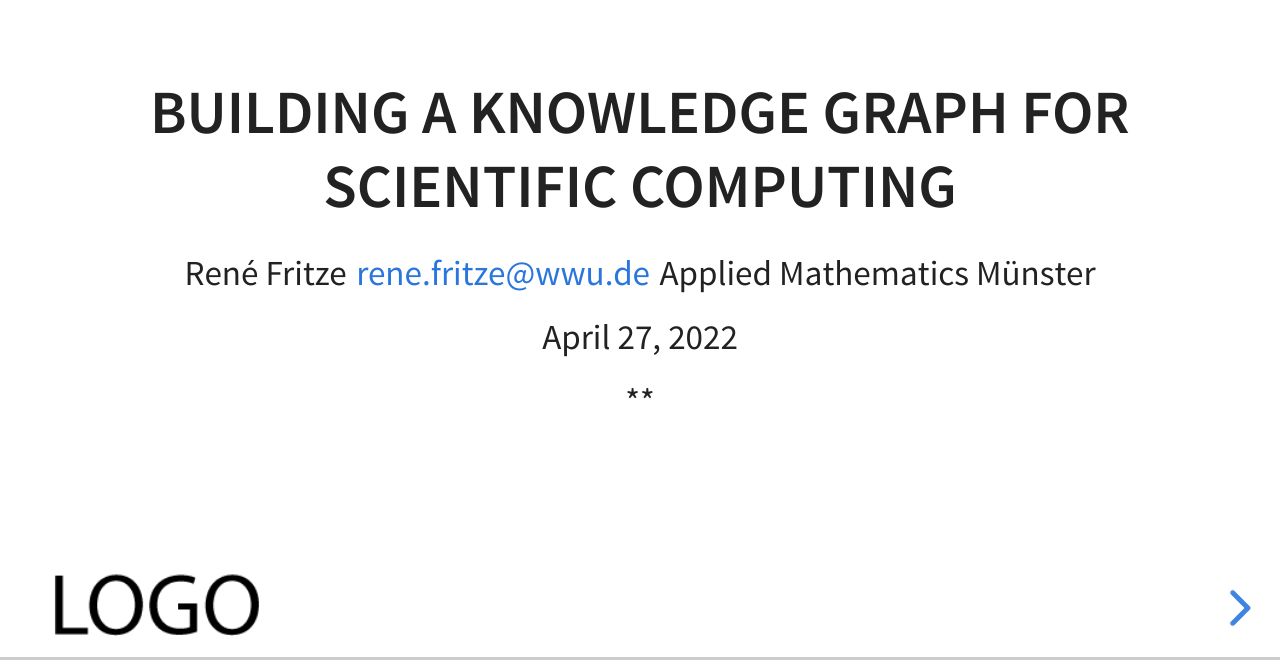
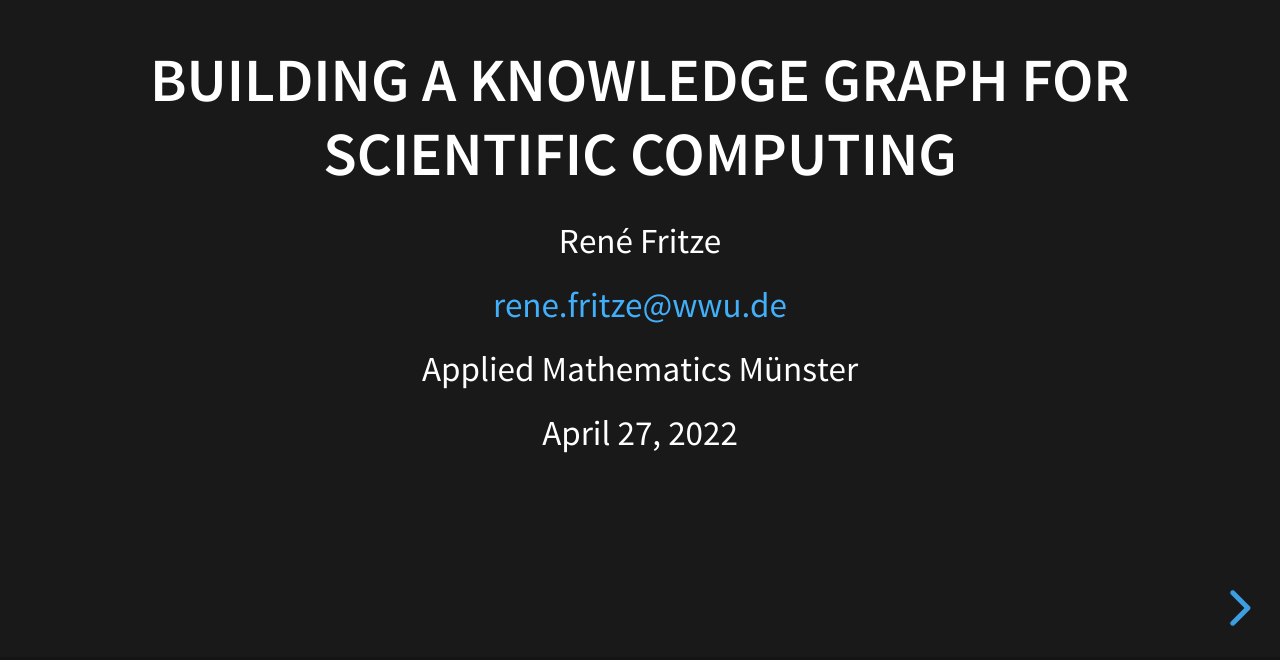
Before and after one commit to renefritze/22-esco, a plain HTML site: page 22-esco-slides.html in a window 1280 px wide. Shown: the part 140-800 px from the top of the page. Drawn offline with nearby package versions, Linux system fonts and the light colour scheme; some packages are replaced by stand-ins of ours.

Commit message:
deploy: 44b92105ceb870ed22eada86abaaad0ab2dbc0ee

```diff
--- a/22-esco-slides.html
+++ b/22-esco-slides.html
@@ -8,7 +8,7 @@
     <link rel="shortcut icon" href="./favicon.ico" />
     <link rel="stylesheet" href="./dist/reset.css" />
     <link rel="stylesheet" href="./dist/reveal.css" />
-    <link rel="stylesheet" href="./dist/theme/white.css" id="theme" />
+    <link rel="stylesheet" href="./dist/theme/black.css" id="theme" />
     <link rel="stylesheet" href="./css/highlight/github.css" />
     <link rel="stylesheet" href="./edit/style.css">
 
@@ -21,12 +21,12 @@
 # Building a Knowledge Graph for Scientific Computing
 
 <small>René Fritze</small>
+
 <small>rene.fritze@wwu.de</small>
+
 <small>Applied Mathematics Münster</small>
 
 <small>April 27, 2022</small>
-
-<small>**</small>
 </script></section><section  data-markdown><script type="text/template">
 # Outline
 
@@ -50,9 +50,6 @@
 ## References
 </script></section></div>
     </div>
-        <div id="logo-div">
-          <img src="./edit/logo.png" class="logo">
-        </div>
 
     <script src="./dist/reveal.js"></script>
 
--- a/index.html
+++ b/index.html
@@ -8,7 +8,7 @@
     <link rel="shortcut icon" href="./favicon.ico" />
     <link rel="stylesheet" href="./dist/reset.css" />
     <link rel="stylesheet" href="./dist/reveal.css" />
-    <link rel="stylesheet" href="./dist/theme/white.css" id="theme" />
+    <link rel="stylesheet" href="./dist/theme/black.css" id="theme" />
     <link rel="stylesheet" href="./css/highlight/github.css" />
     <link rel="stylesheet" href="./edit/style.css">
 
@@ -21,12 +21,12 @@
 # Building a Knowledge Graph for Scientific Computing
 
 <small>René Fritze</small>
+
 <small>rene.fritze@wwu.de</small>
+
 <small>Applied Mathematics Münster</small>
 
 <small>April 27, 2022</small>
-
-<small>**</small>
 </script></section><section  data-markdown><script type="text/template">
 # Outline
 
@@ -50,9 +50,6 @@
 ## References
 </script></section></div>
     </div>
-        <div id="logo-div">
-          <img src="./edit/logo.png" class="logo">
-        </div>
 
     <script src="./dist/reveal.js"></script>
 
```
